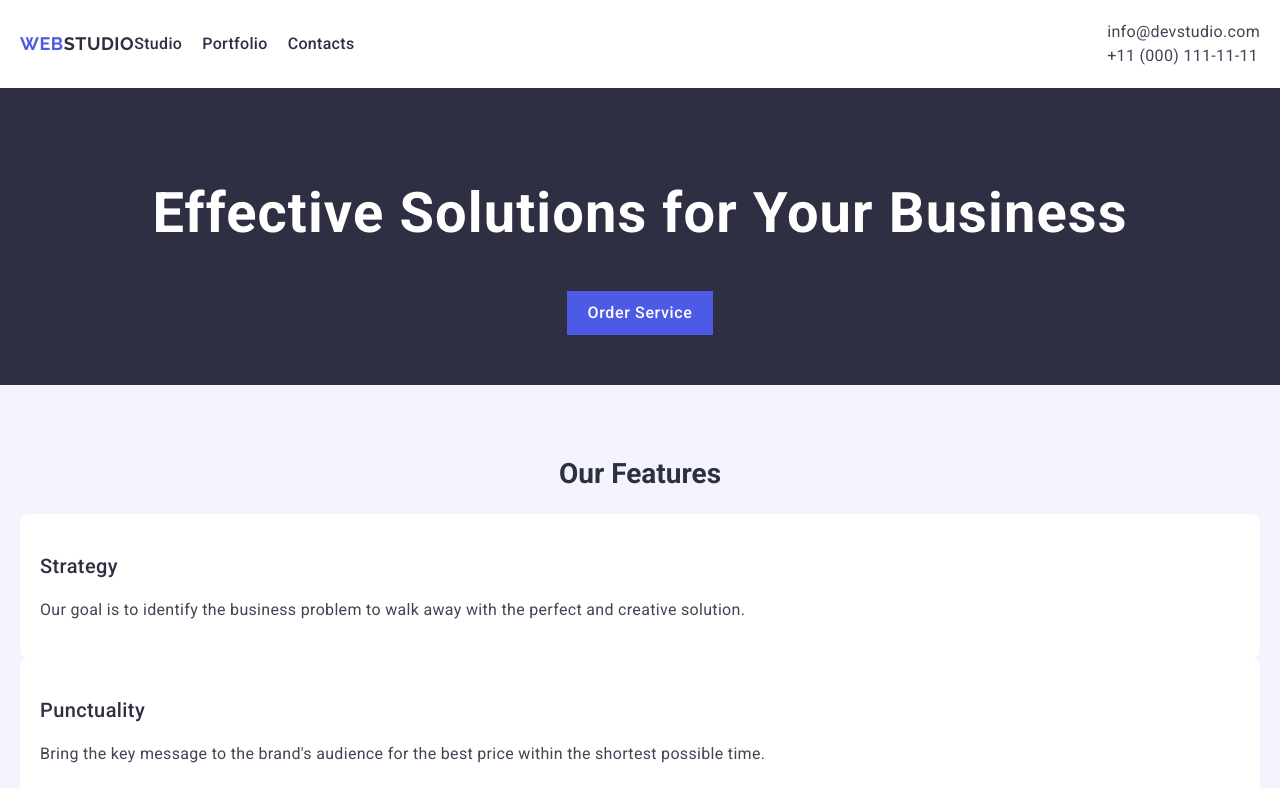
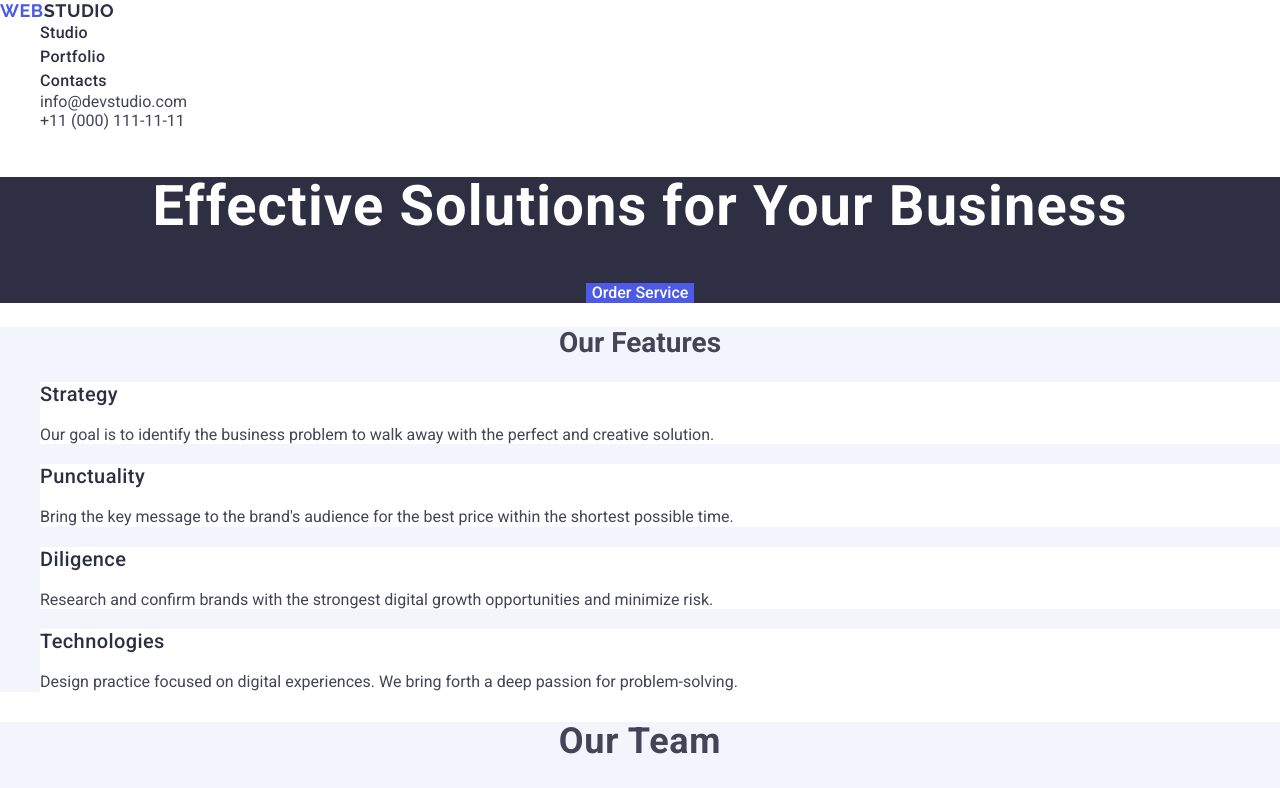
Before and after one commit to alexleiden/goit-markup-hw-02, a plain HTML site: page index.html in a window 1280 px wide. Shown: the top 788 px of the page. Drawn offline with nearby package versions, Linux system fonts and the light colour scheme.

Commit message:
18attempt

```diff
--- a/css/styles.css
+++ b/css/styles.css
@@ -1,13 +1,10 @@
-/* Стили для body */
 body {
     font-family: 'Roboto', sans-serif;
-    color: #2e2f42;
+    color: #434455;
     background-color: #ffffff;
     margin: 0;
-    padding: 0;
 }
 
-/* Сброс стандартного оформления ссылок и списков */
 a {
     text-decoration: none;
     color: inherit;
@@ -15,11 +12,9 @@ a {
 
 ul {
     list-style: none;
-    padding: 0;
     margin: 0;
 }
 
-/* Стили для логотипа в хедере */
 .header-logo {
     font-family: "Raleway", sans-serif;
     font-weight: 700;
@@ -34,25 +29,6 @@ ul {
     color: #2e2f42;
 }
 
-
-/* Стили для хедера */
-.body-header {
-    display: flex;
-    justify-content: space-between;
-    align-items: center;
-    padding: 20px;
-}
-
-.nav {
-    display: flex;
-    align-items: center;
-}
-
-.nav-list {
-    display: flex;
-    gap: 20px;
-}
-
 .nav-item {
     font-weight: 500;
     font-size: 16px;
@@ -61,29 +37,13 @@ ul {
     color: #2e2f42;
 }
 
-
 .nav-item:hover,
 .nav-item:focus {
     color: #404bbf;
 }
 
-/* Стили для контактов */
-.contact {
-    display: flex;
-    line-height: 1.5;
-    letter-spacing: 0.02em;
-    color: #434455;
-}
-
-.contact-item:hover,
-.contact-item:focus {
-    color: #404bbf;
-}
-
-/* Стили для секции hero */
 .hero {
     text-align: center;
-    padding: 50px 20px;
     background-color: #2e2f42;
     color: #ffffff;
 }
@@ -98,10 +58,7 @@ ul {
 .hero-btn {
     background-color: #4d5ae5;
     color: #ffffff;
-    line-height: 1.5;
-    letter-spacing: 0.04em;
     border: none;
-    padding: 10px 20px;
     cursor: pointer;
     font-size: 16px;
     font-weight: 500;
@@ -109,12 +66,10 @@ ul {
 
 .hero-btn:hover,
 .hero-btn:focus {
- background-color: #404BBF;
+    background-color: #404BBF;
 }
 
-/* Стили для секции features */
 .features {
-    padding: 50px 20px;
     background-color: #F4F4FD;
 }
 
@@ -132,29 +87,12 @@ ul {
     color: #2e2f42;
 }
 
-.features-list {
-    list-style: none;
-    padding: 0;
-    margin: 0;
+.features-item {
+    background-color: #FFFFFF;
 }
 
-.features-item {
-    background-color: #FFFFFF;
-    padding: 20px;
-    border-radius: 8px;
-}
-
-.features-item-description {
-    font-size: 16px;
-    line-height: 1.5;
-    letter-spacing: 0.02em;
-    color: #434455;
-}
-
-/* Стили для секции team */
 .team {
-    padding: 50px 20px;
-    background-color: #f4f4fd;;
+    background-color: #f4f4fd;
     text-align: center;
 }
 
@@ -180,14 +118,8 @@ ul {
     color: #434455;
 }
 
-.team-item {
-    background-color: #FFFFFF;
-}
-
-/* Стили для секции portfolio */
 .portfolio {
-    padding: 50px 20px;
-    background-color: #F4F4FD
+    background-color: #F4F4FD;
 }
 
 .portfolio-title {
@@ -196,7 +128,7 @@ ul {
     line-height: 1.11;
     letter-spacing: 0.02em;
     font-weight: 700;
-    text-transform: capitalize
+    text-transform: capitalize;
 }
 
 .portfolio-item-title {
@@ -213,15 +145,12 @@ ul {
     color: #434455;
 }
 
-/* Стили для футера */
 .footer {
     background-color: #2e2f42;
     color: #ffffff;
     text-align: center;
-    padding: 20px;
 }
 
-/* Стили для логотипа в футере */
 .footer-logo {
     font-family: "Raleway", sans-serif;
     font-weight: 700;
@@ -235,6 +164,7 @@ ul {
 .logo-span {
     color: #f4f4fd;
 }
+
 .footer-text {
     font-size: 16px;
     line-height: 1.5;
```
